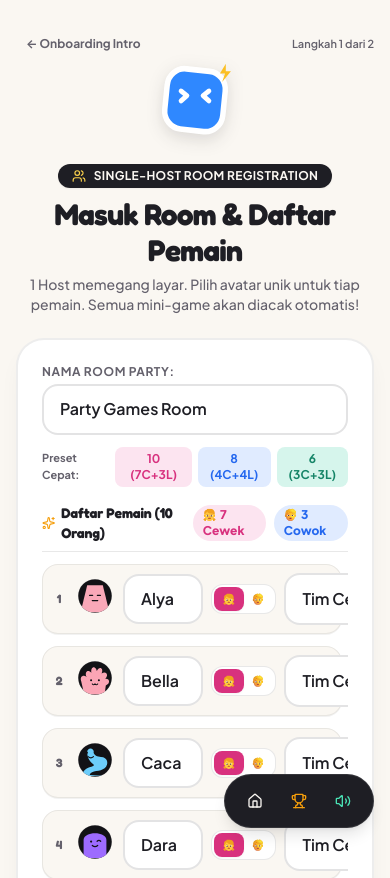
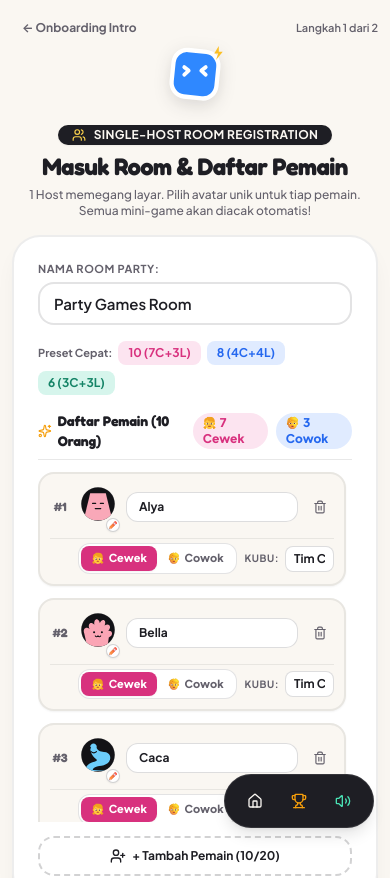
Before and after one commit to anothersunrisee/boardgames, a React (Vite) app: page /room in a window 390 px wide. Shown: the top 878 px of the page. Built offline with nearby package versions, Linux system fonts and the light colour scheme; a web font is replaced by a local one.

Commit message:
fix: resolve form clipping and input collision in player registration and across setup pages with responsive 2-tier card layout

```diff
--- a/src/pages/RoomSetup.tsx
+++ b/src/pages/RoomSetup.tsx
@@ -128,7 +128,7 @@ export const RoomSetup: React.FC = () => {
   };
 
   return (
-    <div className="min-h-screen bg-[#FAF7F2] text-[#1E1E24] px-4 py-8 md:py-12 flex flex-col justify-between relative overflow-hidden">
+    <div className="min-h-screen bg-[#FAF7F2] text-[#1E1E24] px-3 sm:px-6 py-4 md:py-8 flex flex-col justify-between relative overflow-x-hidden">
       {/* Concentric Circles Transition to Home */}
       <ConcentricRoomTransition
         active={transitionActive}
@@ -140,9 +140,9 @@ export const RoomSetup: React.FC = () => {
         }}
       />
 
-      <div className="max-w-5xl mx-auto w-full flex-1 flex flex-col">
+      <div className="max-w-5xl mx-auto w-full flex-1 flex flex-col justify-start">
         {/* Header Mascot & Title */}
-        <div className="text-center mb-6">
+        <div className="text-center mb-4">
           <div className="flex items-center justify-between mb-2">
             <button
               type="button"
@@ -157,33 +157,33 @@ export const RoomSetup: React.FC = () => {
             <span className="text-[11px] font-semibold text-[#64616C]">Langkah 1 dari 2</span>
           </div>
 
-          <div className="flex justify-center mb-3">
-            <GameMascotBot character={CHARACTER_PACK[4]} mood="happy" size={88} />
+          <div className="flex justify-center mb-2">
+            <GameMascotBot character={CHARACTER_PACK[4]} mood="happy" size={68} />
           </div>
 
-          <div className="inline-flex items-center gap-2 px-3.5 py-1 rounded-full bg-[#1E1E24] text-[#FAF7F2] text-xs font-bold tracking-wide mb-2 shadow-xs">
+          <div className="inline-flex items-center gap-2 px-3.5 py-0.5 rounded-full bg-[#1E1E24] text-[#FAF7F2] text-xs font-bold tracking-wide mb-1.5 shadow-xs">
             <Users className="w-3.5 h-3.5 text-[#FCD34D]" />
             <span>SINGLE-HOST ROOM REGISTRATION</span>
           </div>
 
-          <h1 className="font-display text-3xl md:text-5xl font-bold tracking-tight text-[#1E1E24]">
+          <h1 className="font-display text-2xl sm:text-4xl font-bold tracking-tight text-[#1E1E24]">
             Masuk Room & Daftar Pemain
           </h1>
-          <p className="text-[#64616C] text-sm md:text-base font-medium mt-1.5 max-w-lg mx-auto">
+          <p className="text-[#64616C] text-xs sm:text-sm font-medium mt-1 max-w-lg mx-auto">
             1 Host memegang layar. Pilih avatar unik untuk tiap pemain. Semua mini-game akan diacak otomatis!
           </p>
         </div>
 
         {/* Room Name & Preset Bar */}
         <Card className="mb-4 p-4 md:p-5 bg-white shadow-xs border-2 border-[#1E1E24]/10 rounded-[28px]">
-          <div className="flex flex-col sm:flex-row items-center justify-between gap-3 mb-4">
-            <div className="w-full sm:w-auto flex-1">
-              <label className="block text-xs font-bold text-[#64616C] uppercase tracking-wider mb-1">
+          <div className="flex flex-col sm:flex-row items-start sm:items-center justify-between gap-3 mb-4">
+            <div className="w-full sm:w-auto flex-1 min-w-0">
+              <label className="block text-[11px] font-bold text-[#64616C] uppercase tracking-wider mb-1">
                 Nama Room Party:
               </label>
               <input
                 type="text"
-                className="input-field text-sm font-bold py-2 w-full rounded-2xl"
+                className="input-field text-xs sm:text-sm font-bold py-2 w-full rounded-2xl"
                 value={currentRoomName}
                 onChange={(e) => setCurrentRoomName(e.target.value)}
                 placeholder="Contoh: Party Kost Sabtu Malam"
@@ -191,12 +191,12 @@ export const RoomSetup: React.FC = () => {
               />
             </div>
 
-            <div className="flex items-center gap-1.5 self-end sm:self-auto">
+            <div className="flex items-center gap-1.5 flex-wrap self-start sm:self-end shrink-0 pt-1 sm:pt-0">
               <span className="text-[11px] font-bold text-[#64616C]">Preset Cepat:</span>
               <button
                 type="button"
                 onClick={applyPreset10}
-                className="px-2.5 py-1 rounded-lg text-xs font-bold bg-[#FCE4F0] text-[#D8317E] hover:bg-[#F9CFE3] cursor-pointer"
+                className="px-2.5 py-1 rounded-lg text-xs font-bold bg-[#FCE4F0] text-[#D8317E] hover:bg-[#F9CFE3] cursor-pointer transition active:scale-95"
                 title="7 Cewek + 3 Cowok (Ideal Game 02 & 03)"
               >
                 10 (7C+3L)
@@ -204,7 +204,7 @@ export const RoomSetup: React.FC = () => {
               <button
                 type="button"
                 onClick={applyPreset8}
-                className="px-2.5 py-1 rounded-lg text-xs font-bold bg-[#E0EBFF] text-[#2568EF] hover:bg-[#CCE0FF] cursor-pointer"
+                className="px-2.5 py-1 rounded-lg text-xs font-bold bg-[#E0EBFF] text-[#2568EF] hover:bg-[#CCE0FF] cursor-pointer transition active:scale-95"
                 title="4 Cewek + 4 Cowok"
               >
                 8 (4C+4L)
@@ -212,7 +212,7 @@ export const RoomSetup: React.FC = () => {
               <button
                 type="button"
                 onClick={applyPreset6}
-                className="px-2.5 py-1 rounded-lg text-xs font-bold bg-[#D6F5EC] text-[#158467] hover:bg-[#C2EFE1] cursor-pointer"
+                className="px-2.5 py-1 rounded-lg text-xs font-bold bg-[#D6F5EC] text-[#158467] hover:bg-[#C2EFE1] cursor-pointer transition active:scale-95"
                 title="3 Cewek + 3 Cowok"
               >
                 6 (3C+3L)
@@ -236,93 +236,107 @@ export const RoomSetup: React.FC = () => {
             </div>
           </div>
 
-          {/* Players Rows (Responsive: 1-col on mobile, 2-cols on desktop) */}
-          <div className="grid grid-cols-1 md:grid-cols-2 gap-3 max-h-[460px] md:max-h-[520px] overflow-y-auto pr-1.5 custom-scroll">
+          {/* Players Rows (Responsive: 1-col on mobile, 2-cols on desktop with zero overflow/collisions) */}
+          <div className="grid grid-cols-1 md:grid-cols-2 gap-3 max-h-[350px] lg:max-h-[390px] overflow-y-auto overflow-x-hidden pr-1.5 custom-scroll">
             {roster.map((player, index) => {
               const char = getCharacterById(player.avatarId || CHARACTER_PACK[index % CHARACTER_PACK.length].id);
               const isPickingAvatar = avatarPickerPlayerId === player.id;
 
               return (
                 <div key={player.id} className="space-y-2">
-                  <div
-                    className="flex items-center gap-2 p-2 sm:p-2.5 rounded-2xl bg-[#FAF7F2] border border-[#1E1E24]/8 hover:border-[#1E1E24]/20 transition shadow-2xs"
-                  >
-                    <span className="w-4 text-center font-display text-xs font-bold text-[#64616C] shrink-0">
-                      {index + 1}
+                  <div className="p-2.5 sm:p-3 rounded-2xl bg-[#FAF7F2] border-2 border-[#1E1E24]/8 hover:border-[#1E1E24]/20 transition-all shadow-xs flex flex-col gap-2 relative">
+                    {/* Top Row: # Index + Interactive Avatar + Full-width Name Input + Delete Button */}
+                    <div className="flex items-center gap-2 w-full min-w-0">
+                      <span className="w-5 text-center font-display text-xs font-black text-[#64616C] shrink-0">
+                        #{index + 1}
                       </span>
 
-                    {/* Interactive Avatar Button */}
+                      {/* Interactive Avatar Button with edit hint */}
                       <button
                         type="button"
                         onClick={() => {
                           sfx.playPop();
                           setAvatarPickerPlayerId(isPickingAvatar ? null : player.id);
                         }}
-                      className="shrink-0 p-0.5 rounded-full hover:scale-105 active:scale-95 transition cursor-pointer"
+                        className="shrink-0 p-0.5 rounded-full hover:scale-105 active:scale-95 transition cursor-pointer relative group"
                         title="Klik untuk ganti avatar karakter"
                       >
                         <PlayerProfileAvatar character={char} size={36} />
+                        <span className="absolute -bottom-0.5 -right-0.5 w-3.5 h-3.5 bg-white rounded-full border border-[#1E1E24]/20 flex items-center justify-center text-[8px] shadow-xs">
+                          ✏️
+                        </span>
                       </button>
 
-                    {/* Name Input */}
+                      {/* Name Input (Takes all remaining width, never clipped) */}
+                      <div className="flex-1 min-w-0">
                         <input
                           type="text"
-                      className="input-field text-xs sm:text-sm font-bold py-1.5 flex-1 min-w-[80px] rounded-xl"
+                          className="w-full px-3 py-1.5 text-xs sm:text-sm font-bold bg-white rounded-xl border border-[#1E1E24]/15 focus:border-[#1E1E24] focus:ring-2 focus:ring-[#1E1E24]/10 outline-none text-[#1E1E24] placeholder-[#A09CA8] transition"
                           placeholder={`Nama pemain ${index + 1}`}
                           value={player.name}
                           onChange={(e) => handleUpdateField(player.id, 'name', e.target.value)}
                           maxLength={20}
                         />
+                      </div>
 
-                    {/* Gender Toggle Pill */}
-                    <div className="inline-flex p-0.5 rounded-xl bg-white border border-[#1E1E24]/10 shrink-0">
+                      {/* Remove button */}
+                      {roster.length > 2 && (
+                        <button
+                          type="button"
+                          onClick={() => handleRemovePlayer(player.id)}
+                          className="w-7 h-7 rounded-xl flex items-center justify-center text-[#64616C] hover:text-[#DC2626] hover:bg-[#FEE2E2] transition cursor-pointer shrink-0"
+                          title="Hapus pemain"
+                        >
+                          <Trash2 className="w-3.5 h-3.5" />
+                        </button>
+                      )}
+                    </div>
+
+                    {/* Bottom Row: Gender Segmented Switch + Kubu/Team Input */}
+                    <div className="flex items-center justify-between gap-2 pt-1 border-t border-[#1E1E24]/8 pl-7">
+                      {/* Gender Segmented Switch */}
+                      <div className="inline-flex p-0.5 rounded-xl bg-white border border-[#1E1E24]/12 shrink-0">
                         <button
                           type="button"
                           onClick={() => handleUpdateField(player.id, 'gender', 'cewek')}
-                        className={`px-2 py-1 rounded-lg text-[11px] font-extrabold transition-all cursor-pointer flex items-center gap-0.5 ${
+                          className={`px-2.5 py-1 rounded-lg text-[11px] font-extrabold transition-all cursor-pointer flex items-center gap-1 ${
                             player.gender === 'cewek'
                               ? 'bg-[#D8317E] text-white shadow-xs'
                               : 'text-[#64616C] hover:text-[#1E1E24]'
                           }`}
                         >
                           <span>👧</span>
-                        <span className="hidden sm:inline">Cewek</span>
+                          <span>Cewek</span>
                         </button>
                         <button
                           type="button"
                           onClick={() => handleUpdateField(player.id, 'gender', 'cowok')}
-                        className={`px-2 py-1 rounded-lg text-[11px] font-extrabold transition-all cursor-pointer flex items-center gap-0.5 ${
+                          className={`px-2.5 py-1 rounded-lg text-[11px] font-extrabold transition-all cursor-pointer flex items-center gap-1 ${
                             player.gender === 'cowok'
                               ? 'bg-[#2568EF] text-white shadow-xs'
                               : 'text-[#64616C] hover:text-[#1E1E24]'
                           }`}
                         >
                           <span>👦</span>
-                        <span className="hidden sm:inline">Cowok</span>
+                          <span>Cowok</span>
                         </button>
                       </div>
 
                       {/* Team / Kubu Input */}
+                      <div className="flex items-center gap-1.5 flex-1 max-w-[160px] min-w-0">
+                        <span className="text-[10px] font-bold text-[#64616C] uppercase tracking-wider shrink-0">
+                          Kubu:
+                        </span>
                         <input
                           type="text"
-                      className="input-field text-[11px] font-semibold py-1.5 w-18 sm:w-24 shrink-0 rounded-xl"
-                      placeholder="Kubu / Tim"
+                          className="w-full px-2 py-1 text-xs font-bold bg-white rounded-lg border border-[#1E1E24]/15 focus:border-[#1E1E24] outline-none text-[#1E1E24] min-w-0"
+                          placeholder="Nama Tim"
                           value={player.kubu}
                           onChange={(e) => handleUpdateField(player.id, 'kubu', e.target.value)}
                           maxLength={15}
                         />
-
-                    {/* Remove button */}
-                    {roster.length > 2 && (
-                      <button
-                        type="button"
-                        onClick={() => handleRemovePlayer(player.id)}
-                        className="w-7 h-7 rounded-xl flex items-center justify-center text-red-500 hover:bg-red-50 transition cursor-pointer shrink-0"
-                        title="Hapus pemain"
-                      >
-                        <Trash2 className="w-3.5 h-3.5" />
-                      </button>
-                    )}
+                      </div>
+                    </div>
                   </div>
 
                   {/* Quick Avatar Tray Popover */}
--- a/src/pages/game2/G2Setup.tsx
+++ b/src/pages/game2/G2Setup.tsx
@@ -107,13 +107,13 @@ export default function G2Setup() {
             <Sparkles className="w-4 h-4" />
             <span>Tim Cewek (7 Pemain)</span>
           </p>
-          <div className="space-y-2">
+          <div className="space-y-2 overflow-x-hidden">
             {girlRows.map((row, i) => (
-              <div key={row.id} className="flex gap-2 items-center">
-                <span className="font-display text-xs w-6 text-center text-[#64616C]">{i + 1}</span>
-                <input className="input-field flex-1 text-sm py-2" placeholder={`Nama Cewek ${i + 1}`} value={row.name}
+              <div key={row.id} className="flex gap-2 items-center min-w-0">
+                <span className="font-display text-xs w-6 text-center text-[#64616C] shrink-0">{i + 1}</span>
+                <input className="input-field flex-1 text-sm py-2 min-w-0" placeholder={`Nama Cewek ${i + 1}`} value={row.name}
                   onChange={(e) => updateGirl(row.id, 'name', e.target.value)} maxLength={20} />
-                <input className="input-field text-sm py-2" style={{ width: '7rem' }} placeholder="Kubu" value={row.kubu}
+                <input className="input-field text-sm py-2 shrink-0" style={{ width: '6.5rem' }} placeholder="Kubu" value={row.kubu}
                   onChange={(e) => updateGirl(row.id, 'kubu', e.target.value)} maxLength={12} />
               </div>
             ))}
@@ -126,13 +126,13 @@ export default function G2Setup() {
             <Sparkles className="w-4 h-4" />
             <span>Tim Cowok Penebak (3 Pemain)</span>
           </p>
-          <div className="space-y-2">
+          <div className="space-y-2 overflow-x-hidden">
             {boyRows.map((row, i) => (
-              <div key={row.id} className="flex gap-2 items-center">
-                <span className="font-display text-xs w-6 text-center text-[#64616C]">{i + 1}</span>
-                <input className="input-field flex-1 text-sm py-2" placeholder={`Nama Cowok ${i + 1}`} value={row.name}
+              <div key={row.id} className="flex gap-2 items-center min-w-0">
+                <span className="font-display text-xs w-6 text-center text-[#64616C] shrink-0">{i + 1}</span>
+                <input className="input-field flex-1 text-sm py-2 min-w-0" placeholder={`Nama Cowok ${i + 1}`} value={row.name}
                   onChange={(e) => updateBoy(row.id, 'name', e.target.value)} maxLength={20} />
-                <input className="input-field text-sm py-2" style={{ width: '7rem' }} placeholder="Kubu" value={row.kubu}
+                <input className="input-field text-sm py-2 shrink-0" style={{ width: '6.5rem' }} placeholder="Kubu" value={row.kubu}
                   onChange={(e) => updateBoy(row.id, 'kubu', e.target.value)} maxLength={12} />
               </div>
             ))}
--- a/src/pages/game3/G3Setup.tsx
+++ b/src/pages/game3/G3Setup.tsx
@@ -130,13 +130,13 @@ export default function G3Setup() {
             <Sparkles className="w-4 h-4" />
             <span>Tim Cowok Pembawa Kata (3)</span>
           </p>
-          <div className="space-y-2">
+          <div className="space-y-2 overflow-x-hidden">
             {boyRows.map((row, i) => (
-              <div key={row.id} className="flex gap-2 items-center">
-                <span className="font-display text-xs w-6 text-center text-[#64616C]">{i + 1}</span>
-                <input className="input-field flex-1 text-sm py-2" placeholder={`Nama Cowok ${i + 1}`} value={row.name}
+              <div key={row.id} className="flex gap-2 items-center min-w-0">
+                <span className="font-display text-xs w-6 text-center text-[#64616C] shrink-0">{i + 1}</span>
+                <input className="input-field flex-1 text-sm py-2 min-w-0" placeholder={`Nama Cowok ${i + 1}`} value={row.name}
                   onChange={(e) => updateBoy(row.id, 'name', e.target.value)} maxLength={20} />
-                <input className="input-field text-sm py-2" style={{ width: '7rem' }} placeholder="Kubu" value={row.kubu}
+                <input className="input-field text-sm py-2 shrink-0" style={{ width: '6.5rem' }} placeholder="Kubu" value={row.kubu}
                   onChange={(e) => updateBoy(row.id, 'kubu', e.target.value)} maxLength={12} />
               </div>
             ))}
@@ -149,13 +149,13 @@ export default function G3Setup() {
             <Sparkles className="w-4 h-4" />
             <span>Tim Cewek Penebak (7)</span>
           </p>
-          <div className="space-y-2">
+          <div className="space-y-2 overflow-x-hidden">
             {girlRows.map((row, i) => (
-              <div key={row.id} className="flex gap-2 items-center">
-                <span className="font-display text-xs w-6 text-center text-[#64616C]">{i + 1}</span>
-                <input className="input-field flex-1 text-sm py-2" placeholder={`Nama Cewek ${i + 1}`} value={row.name}
+              <div key={row.id} className="flex gap-2 items-center min-w-0">
+                <span className="font-display text-xs w-6 text-center text-[#64616C] shrink-0">{i + 1}</span>
+                <input className="input-field flex-1 text-sm py-2 min-w-0" placeholder={`Nama Cewek ${i + 1}`} value={row.name}
                   onChange={(e) => updateGirl(row.id, 'name', e.target.value)} maxLength={20} />
-                <input className="input-field text-sm py-2" style={{ width: '7rem' }} placeholder="Kubu" value={row.kubu}
+                <input className="input-field text-sm py-2 shrink-0" style={{ width: '6.5rem' }} placeholder="Kubu" value={row.kubu}
                   onChange={(e) => updateGirl(row.id, 'kubu', e.target.value)} maxLength={12} />
               </div>
             ))}
--- a/src/styles/globals.css
+++ b/src/styles/globals.css
@@ -79,12 +79,14 @@
 }
 
 .input-field {
+  box-sizing: border-box;
+  min-width: 0;
   width: 100%;
-  padding: 0.75rem 1rem;
+  padding: 0.625rem 0.875rem;
   border: 2px solid rgba(30, 30, 36, 0.12);
   border-radius: 16px;
   font-family: var(--font-sans);
-  font-size: 1rem;
+  font-size: 0.9375rem;
   font-weight: 600;
   background: #FFFFFF;
   color: #1E1E24;
```
Also changed, not shown: src/pages/game1/G1Setup.tsx (+6 -6 lines), src/pages/game4/G4Setup.tsx (+5 -5 lines). Lines whose indentation alone changed are shown as unchanged.
